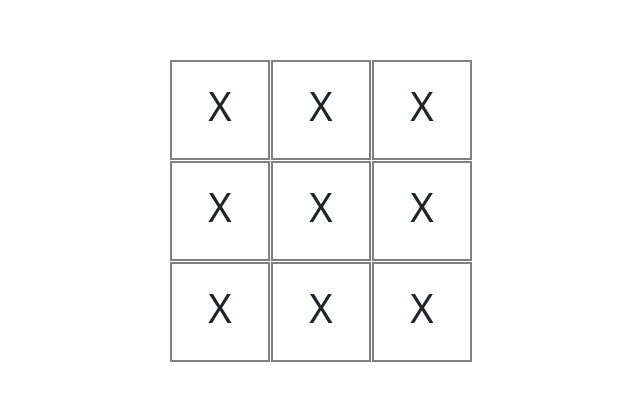
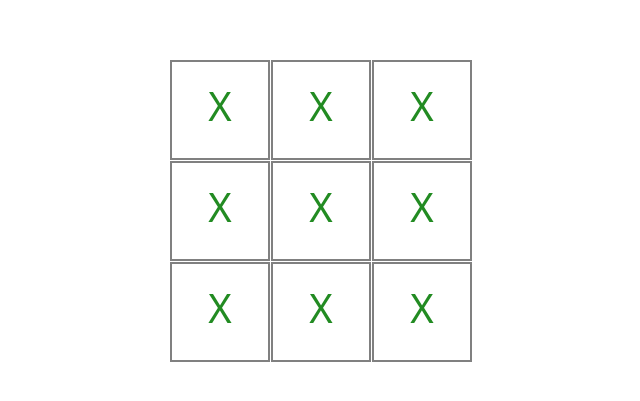
Before and after one commit to kelmrobert/TicTacToe, a Vue app: page / in a window 1280 px wide. Shown: the part 189-590 px from the top of the page, without its empty margins (156-796 px from the left). Built offline with nearby package versions, Linux system fonts and the light colour scheme.

Commit message:
Add colors

```diff
--- a/src/components/Circle.vue
+++ b/src/components/Circle.vue
@@ -3,9 +3,11 @@
 </script>
 
 <template>
-    <h1>X</h1>
+    <h1 class="circle">O</h1>
 </template>
 
 <style scoped>
-
+    .circle {
+       color: crimson;
+    }
 </style>
--- a/src/components/Cross.vue
+++ b/src/components/Cross.vue
@@ -3,9 +3,11 @@
 </script>
 
 <template>
-    <h1>X</h1>
+    <h1 class="cross">X</h1>
 </template>
 
 <style scoped>
-
+    .cross {
+        color: forestgreen;
+    }
 </style>
```
